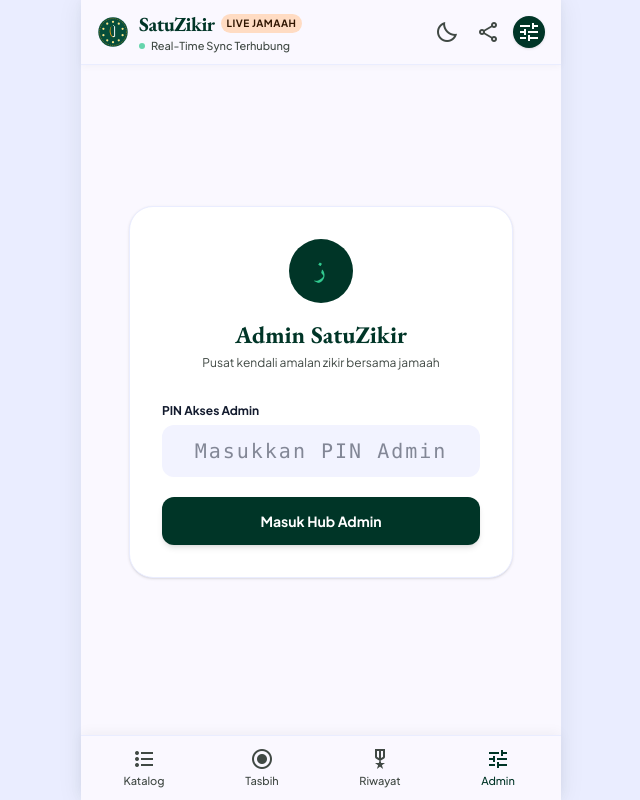
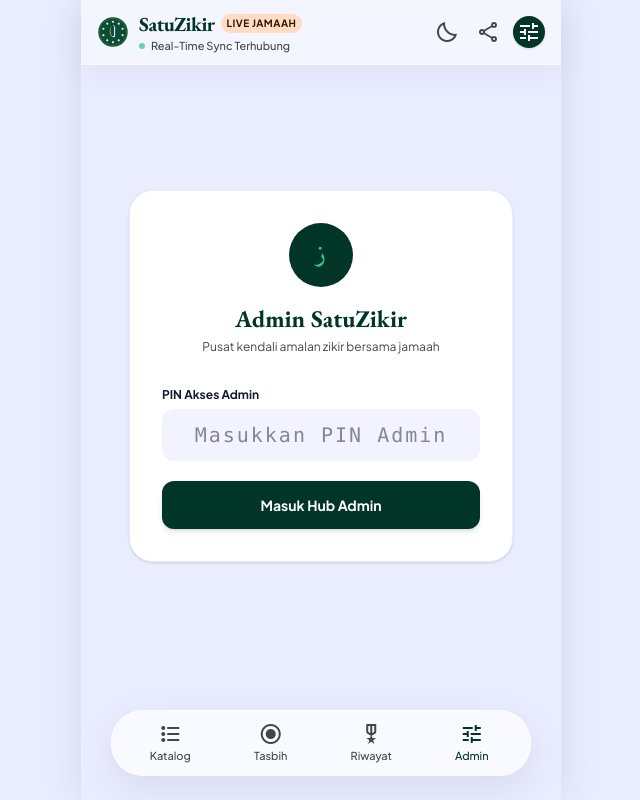
Before and after one commit to ilmi232/SatuZikir, a Next.js app: page /admin/login in a window 1280 px wide. Shown: the whole page, without its empty margins (319-959 px from the left). Built offline with nearby package versions, Linux system fonts and the light colour scheme.

Commit message:
feat(ui): implement visionOS glassmorphism global styles and floating nav dock

```diff
--- a/src/app/globals.css
+++ b/src/app/globals.css
@@ -194,3 +194,55 @@
 .dark-mode-transition {
   transition: background-color 0.2s ease, color 0.2s ease, border-color 0.2s ease;
 }
+
+/* Glassmorphism Ambient Animations */
+@keyframes aurora {
+  0% { transform: translate(0%, 0%) rotate(0deg) scale(1); opacity: 0.3; }
+  33% { transform: translate(15%, -15%) rotate(5deg) scale(1.1); opacity: 0.5; }
+  66% { transform: translate(-10%, 10%) rotate(-5deg) scale(1.05); opacity: 0.4; }
+  100% { transform: translate(0%, 0%) rotate(0deg) scale(1); opacity: 0.3; }
+}
+@keyframes aurora-alt {
+  0% { transform: translate(0%, 0%) rotate(0deg) scale(1); opacity: 0.3; }
+  33% { transform: translate(-15%, 15%) rotate(-5deg) scale(1.2); opacity: 0.6; }
+  66% { transform: translate(10%, -10%) rotate(5deg) scale(0.9); opacity: 0.5; }
+  100% { transform: translate(0%, 0%) rotate(0deg) scale(1); opacity: 0.3; }
+}
+
+.animate-aurora {
+  animation: aurora 15s ease-in-out infinite;
+}
+.animate-aurora-alt {
+  animation: aurora-alt 18s ease-in-out infinite alternate;
+}
+
+/* Base Glassmorphism Overlay Utilities */
+.glass-panel {
+  background: rgba(255, 255, 255, 0.45);
+  backdrop-filter: blur(24px);
+  -webkit-backdrop-filter: blur(24px);
+  border: 1px solid rgba(255, 255, 255, 0.5);
+  box-shadow: 0 8px 32px 0 rgba(0, 0, 0, 0.05), inset 0 1px 1px rgba(255,255,255,0.4);
+}
+html.dark .glass-panel {
+  background: rgba(8, 20, 12, 0.55);
+  backdrop-filter: blur(24px);
+  -webkit-backdrop-filter: blur(24px);
+  border: 1px solid rgba(255, 255, 255, 0.12);
+  box-shadow: 0 8px 32px 0 rgba(0, 0, 0, 0.3), inset 0 1px 1px rgba(255,255,255,0.05);
+}
+
+.glass-pill {
+  background: rgba(255, 255, 255, 0.7);
+  backdrop-filter: blur(32px);
+  -webkit-backdrop-filter: blur(32px);
+  border: 1px solid rgba(255, 255, 255, 0.6);
+  box-shadow: 0 12px 40px rgba(0, 0, 0, 0.08);
+}
+html.dark .glass-pill {
+  background: rgba(8, 20, 12, 0.7);
+  backdrop-filter: blur(32px);
+  -webkit-backdrop-filter: blur(32px);
+  border: 1px solid rgba(255, 255, 255, 0.15);
+  box-shadow: 0 12px 40px rgba(0, 0, 0, 0.5);
+}
--- a/src/app/layout.tsx
+++ b/src/app/layout.tsx
@@ -50,11 +50,19 @@
   } catch(e) {}
 ` }} />
       </head>
-      <body className="min-h-full flex justify-center bg-[#eaedff] dark:bg-black text-[#131b2e] dark:text-[#e8f5e9] antialiased" suppressHydrationWarning>
+      <body className="min-h-full flex justify-center bg-[#fdfcff] dark:bg-[#020503] text-[#131b2e] dark:text-[#e8f5e9] antialiased" suppressHydrationWarning>
+        {/* Ambient Glowing Mesh Background for Glassmorphism */}
+        <div className="fixed inset-0 z-[-1] pointer-events-none overflow-hidden flex justify-center bg-gradient-to-br from-[#fdfcff] to-[#eaedff] dark:from-[#020503] dark:to-[#05110a]">
+          {/* Dark mode intense glowing orbs */}
+          <div className="absolute top-[-10%] left-[-20%] w-[70vw] h-[70vw] rounded-full bg-emerald-500/20 dark:bg-[#31c98f]/15 blur-[80px] mix-blend-screen animate-aurora"></div>
+          <div className="absolute bottom-[-20%] right-[-10%] w-[80vw] h-[80vw] rounded-full bg-amber-500/20 dark:bg-[#fe932c]/15 blur-[100px] mix-blend-screen animate-aurora-alt"></div>
+          <div className="absolute top-[30%] left-[50%] w-[50vw] h-[50vw] rounded-full bg-blue-500/10 dark:bg-emerald-700/10 blur-[90px] mix-blend-screen animate-aurora" style={{animationDelay: '5s'}}></div>
+        </div>
+
         {/* Mobile Viewport Container (Constrained strictly to 480px) */}
-        <div className="w-full max-w-[480px] min-h-screen relative flex flex-col bg-[#faf8ff] dark:bg-black shadow-[0_2px_24px_rgba(0,53,39,0.08)] dark:shadow-none">
+        <div className="w-full max-w-[480px] min-h-screen relative flex flex-col bg-transparent shadow-[0_2px_40px_rgba(0,53,39,0.1)] dark:shadow-none">
           <MobileHeader />
-          <main className="flex-1 flex flex-col pt-16 pb-20 w-full bg-[#faf8ff] dark:bg-black">
+          <main className="flex-1 flex flex-col pt-16 pb-28 w-full bg-transparent">
             {children}
           </main>
           <MobileNav />
--- a/src/components/CampaignCard.tsx
+++ b/src/components/CampaignCard.tsx
@@ -41,39 +41,39 @@
   };
 
   return (
-    <article className="campaign-card flex flex-col bg-white rounded-2xl shadow-[0_2px_10px_rgba(0,53,39,0.05)] border border-[#eaedff] overflow-hidden transition-all duration-300 p-4 gap-3">
+    <article className="campaign-card flex flex-col glass-panel rounded-3xl overflow-hidden transition-all duration-300 p-5 gap-4">
       {/* Badges Header */}
       <div className="flex items-center justify-between gap-2">
         <span
-          className={`px-2.5 py-1 rounded-full ${catMeta.bg} ${catMeta.text} text-[11px] font-bold flex items-center gap-1`}
+          className={`px-3 py-1.5 rounded-full ${catMeta.bg} ${catMeta.text} text-[11px] font-bold flex items-center gap-1.5 backdrop-blur-md bg-opacity-70 dark:bg-opacity-20`}
         >
           <span className="material-symbols-outlined text-[13px]">{catMeta.icon}</span>
           {catMeta.label}
         </span>
 
-        <div className="flex items-center gap-1.5 px-2 py-0.5 rounded-full bg-[#eaedff] text-[#003527] text-[11px] font-medium">
-          <span className="w-1.5 h-1.5 rounded-full bg-[#31c98f] animate-pulse" />
+        <div className="flex items-center gap-1.5 px-3 py-1.5 rounded-full bg-white/40 dark:bg-black/40 text-[#003527] dark:text-[#4edea3] text-[11px] font-medium backdrop-blur-sm border border-white/20">
+          <span className="w-1.5 h-1.5 rounded-full bg-emerald-500 animate-pulse" />
           <span>Majelis Live</span>
         </div>
       </div>
 
       {/* Title & Description */}
-      <div className="flex flex-col gap-1">
-        <h3 className="font-headline text-lg text-[#003527] font-bold leading-tight line-clamp-2">
+      <div className="flex flex-col gap-1.5">
+        <h3 className="font-headline text-[22px] text-[#003527] dark:text-[#f0fdf4] font-bold leading-tight line-clamp-2 drop-shadow-sm">
           {campaign.title}
         </h3>
-        <p className="text-xs text-[#404944] line-clamp-2 leading-relaxed">
+        <p className="text-xs text-[#404944] dark:text-gray-300 line-clamp-2 leading-relaxed">
           {campaign.description}
         </p>
       </div>
 
       {/* Arab Vignette Panel */}
-      <div className="bg-[#f2f3ff] rounded-xl p-3 flex flex-col items-center justify-center text-center">
-        <p className="font-arabic text-xl text-[#003527] leading-loose tracking-wide select-text line-clamp-1">
+      <div className="bg-white/30 dark:bg-black/30 backdrop-blur-md rounded-2xl p-4 flex flex-col items-center justify-center text-center border border-white/20 shadow-inner">
+        <p className="font-arabic text-2xl text-[#003527] dark:text-[#b0f0d6] leading-loose tracking-wide select-text line-clamp-1 drop-shadow-sm">
           {campaign.arabic_text}
         </p>
-        <span className="text-[11px] text-[#404944] italic mt-0.5 line-clamp-1">
-          {campaign.latin_text ? `“${campaign.latin_text}”` : campaign.translation_text}
+        <span className="text-[11px] text-[#404944] dark:text-gray-400 italic mt-1 line-clamp-1">
+          {campaign.latin_text ? `"${campaign.latin_text}"` : campaign.translation_text}
         </span>
       </div>
 
--- a/src/components/MobileHeader.tsx
+++ b/src/components/MobileHeader.tsx
@@ -23,11 +23,7 @@
   };
 
   return (
-    <header className={`fixed top-0 w-full max-w-[480px] z-40 pt-safe backdrop-blur-xl shadow-[0_1px_8px_rgba(0,0,0,0.04)] border-b dark-mode-transition ${
-      theme === 'dark'
-        ? 'bg-black/90 border-[#152017]'
-        : 'bg-[#faf8ff]/90 border-[#eaedff]'
-    }`}>
+    <header className="fixed top-0 w-full max-w-[480px] z-40 pt-safe glass-panel !border-l-0 !border-r-0 !border-t-0 !rounded-none shadow-sm dark-mode-transition">
       <div className="h-16 px-4 flex items-center justify-between">
         {/* Brand with Emblem Logo */}
         <Link href="/" className="flex items-center gap-2.5">
--- a/src/components/MobileNav.tsx
+++ b/src/components/MobileNav.tsx
@@ -12,8 +12,8 @@
   const isAdmin = pathname.startsWith('/admin');
 
   return (
-    <nav className="fixed bottom-0 w-full max-w-[480px] z-40 pb-safe bg-[#faf8ff]/95 dark:bg-[#080d09]/95 backdrop-blur-xl shadow-[0_-2px_12px_rgba(0,0,0,0.05)] dark:shadow-[0_-2px_12px_rgba(0,0,0,0.5)] border-t border-[#eaedff] dark:border-[#1a2e1e]">
-      <div className="flex justify-around items-center h-16 px-1">
+    <nav className="fixed bottom-6 left-1/2 -translate-x-1/2 w-[92%] max-w-[420px] rounded-[32px] z-40 glass-pill dark-mode-transition">
+      <div className="flex justify-around items-center h-16 px-2">
         {/* Tab 1: Katalog */}
         <Link
           href="/"
```
